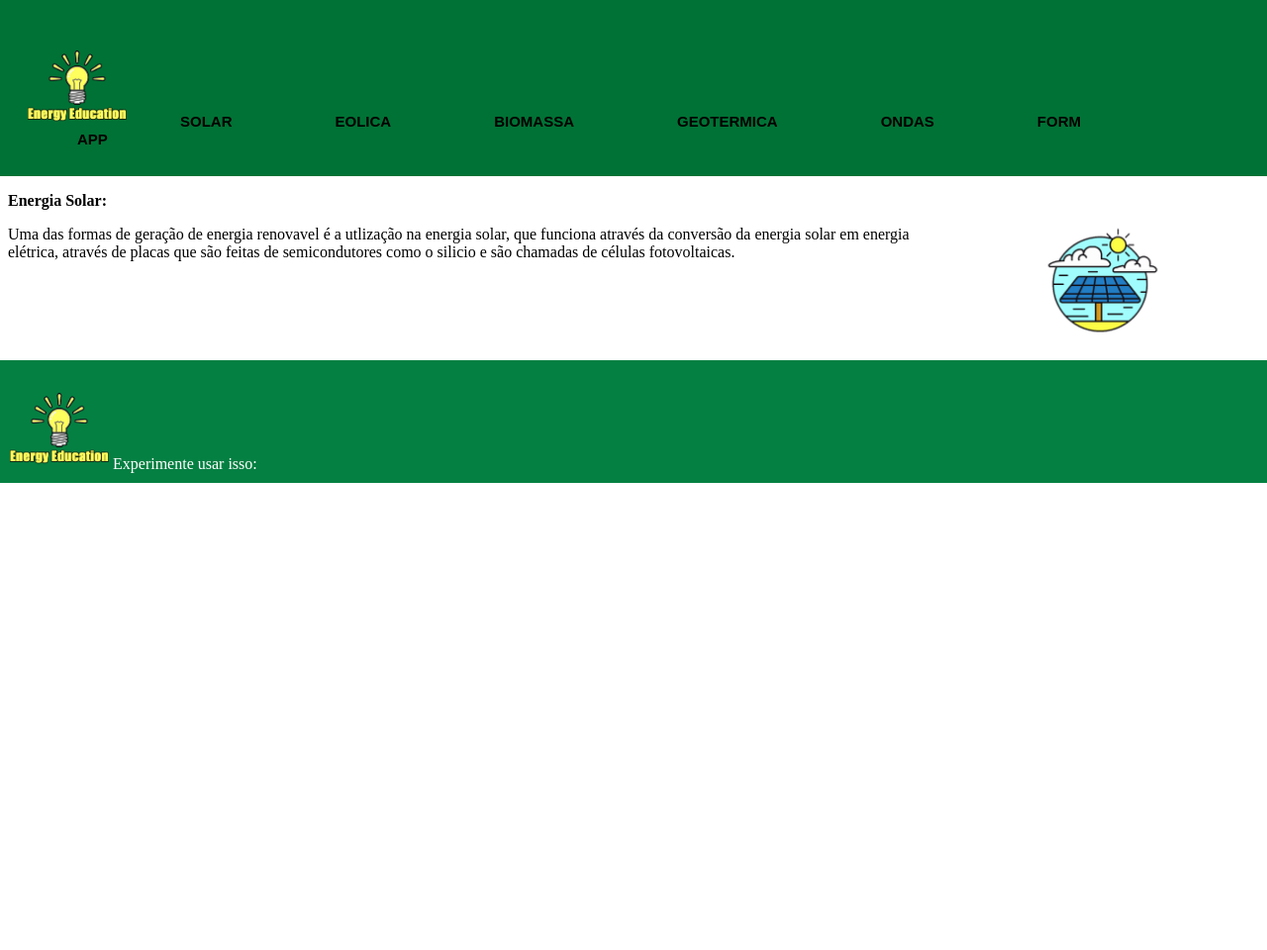
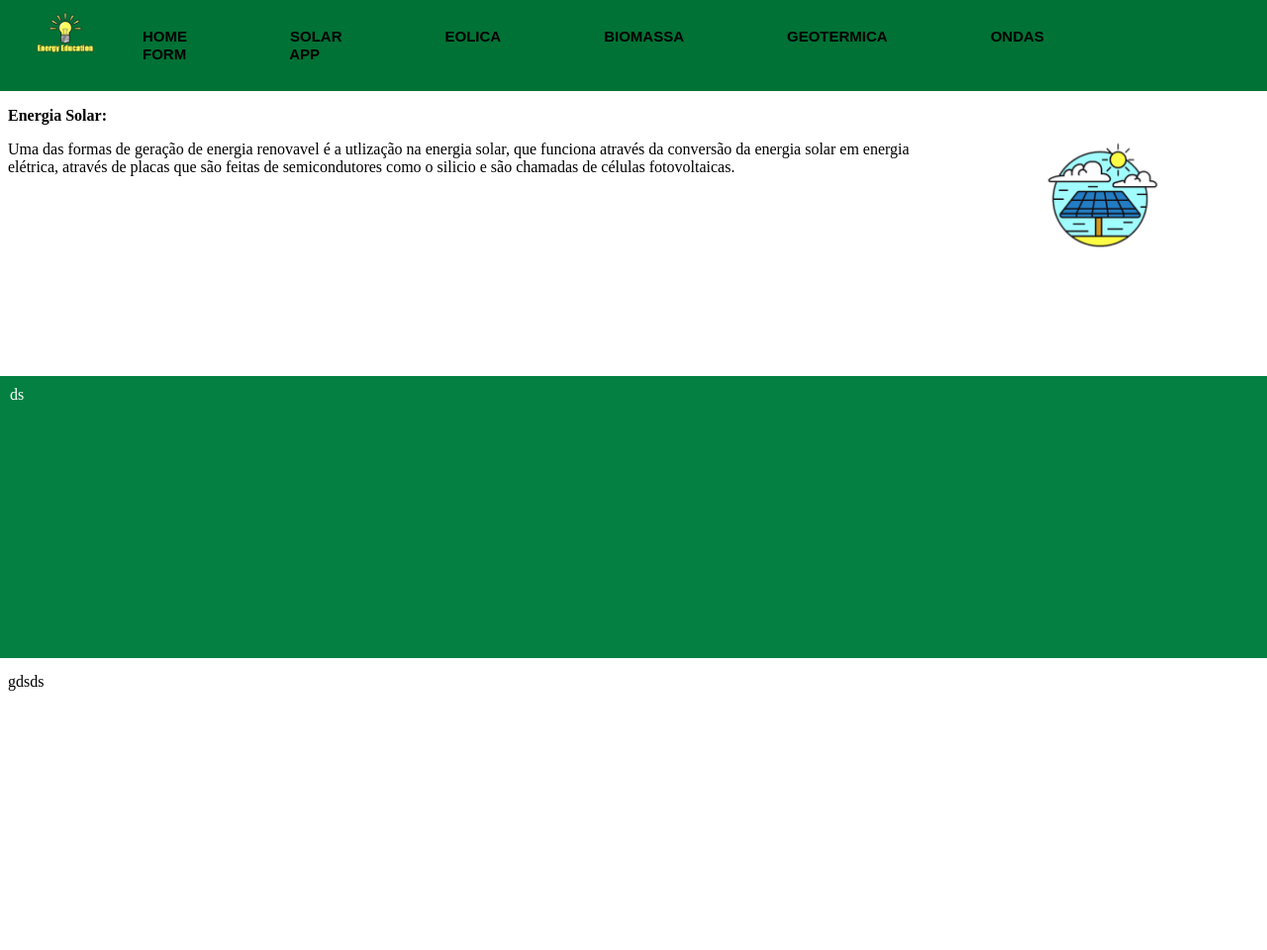
Before and after one commit to HugoVec/EnergiaR, a PHP site: page /Home.html in a window 1280 px wide. Shown: the whole page at 99% size. Before the commit the page ends 488 px from the top, so only its background shows below. Run offline with PHP 8.4, Linux system fonts and the light colour scheme.

Commit message:
muitas coisas no Css

```diff
--- a/SiteEnergiaR/WebContent/CSS/MenuHF.css
+++ b/SiteEnergiaR/WebContent/CSS/MenuHF.css
@@ -22,9 +22,11 @@ ul li a{
 
 
 .logo img {
-  float: none;
-  width: 100px;
-  height: 100px;
+
+  margin-left: 30px;
+  float: left;
+  width: 56px;
+  height: 56px;
 }
 
 .img_home img {
@@ -35,8 +37,9 @@ ul li a{
 .trocaCor {
   margin-top:5px;
   width:100%;
-  height:65%;
+  height:265px;
 
+  margin-bottom: 15px;
 }
 
 .trocaCor2 {
@@ -44,7 +47,8 @@ ul li a{
   padding: 10px;
   color: white;
   width:100%;
-  height:65%;
+  height:265px;
   background-color: #048042;
-  float: left;
+  margin-bottom: 15px;
+
 }
--- a/SiteEnergiaR/WebContent/Home.html
+++ b/SiteEnergiaR/WebContent/Home.html
@@ -10,8 +10,9 @@
 	<body>
 
 	<div class="logo">
+		<img src="Imagem/Energy_logo.png">
 		<ul>
-			<img src="Imagem/Energy_logo.png">
+				<li><a href="#">HOME</a></li>
 			<li><a href="#">SOLAR</a></li>
 			<li><a href="#">EOLICA</a></li>
 			<li><a href="#">BIOMASSA</a></li>
@@ -21,6 +22,8 @@
 			<li><a href="#">APP</a></li>
 		</ul>
 	</div>
+
+
 
 	<div  class="trocaCor">
 		<div class="img_home">
@@ -37,28 +40,16 @@
 		</div>
 	</div>
 
-	<div  class="trocaCor2">
-		<div class="logo">
-		<img src="Imagem/Energy_logo.png">
 
-Experimente usar isso:
-		</div>
+	<div class="trocaCor2">
+		ds
 	</div>
-<!--
-	<div  class="trocaCor">
-		adsadasdsa
-	</div>
-
-	oiiii
-	meu nome e hugo
 
 
 
-
-coisa linda
--->
-
-
+	<div class="trocaCor">
+			gdsds
+	</div>
 
 
 
```
